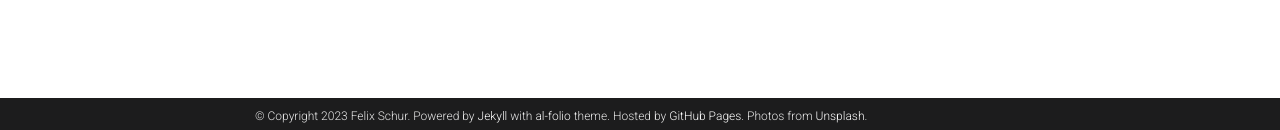
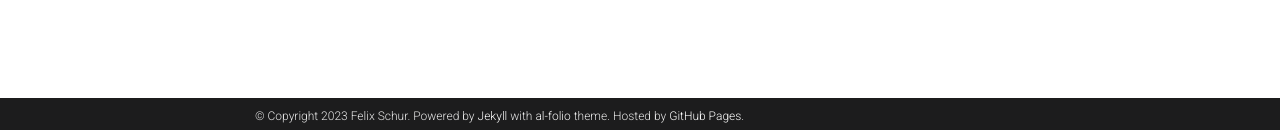
Before and after one commit to fschur/fschur.github.io, a Jekyll site: the page built from _pages/publications.md, in a window 1280 px wide. Shown: the part 767-897 px from the top of the page. Built offline with Jekyll 4.4.1, drawn with Linux system fonts in a browser that asks for light colours; comment, search, counter and statistics services are not loaded; a style sheet for code colours, icons or effects is not loaded; some of the changed lines change nothing that is shown.

Commit message:
Update _config.yml

```diff
--- a/_config.yml
+++ b/_config.yml
@@ -12,7 +12,6 @@
 footer_text: >
   Powered by <a href="https://jekyllrb.com/" target="_blank">Jekyll</a> with <a href="https://github.com/alshedivat/al-folio">al-folio</a> theme.
   Hosted by <a href="https://pages.github.com/" target="_blank">GitHub Pages</a>.
-  Photos from <a href="https://unsplash.com" target="_blank">Unsplash</a>.
 keywords: jekyll, jekyll-theme, academic-website, portfolio-website  # add your own keywords or leave empty
 
 lang: en # the language of your site (for example: en, fr, cn, ru, etc.)
@@ -71,13 +70,13 @@
 # Social integration
 # -----------------------------------------------------------------------------
 
-github_username: # your GitHub user name
+github_username: fschur # your GitHub user name
 gitlab_username: # your GitLab user name
 twitter_username: # your Twitter handle
 mastodon_username: # your mastodon instance+username in the format instance.tld/@username
-linkedin_username: # your LinkedIn user name
+linkedin_username: Felix Schur # your LinkedIn user name
 telegram_username: # your Telegram user name
-scholar_userid: # your Google Scholar ID
+scholar_userid: X-U2ehEAAAAJ # your Google Scholar ID
 semanticscholar_id: # your Semantic Scholar ID
 whatsapp_number: # your WhatsApp number (full phone number in international format. Omit any zeroes, brackets, or dashes when adding the phone number in international format.)
 orcid_id: # your ORCID ID
@@ -274,8 +273,8 @@
 
 scholar:
 
-  last_name: [Einstein]
-  first_name: [Albert, A.]
+  last_name: [Schur]
+  first_name: [Felix]
 
   style: apa
   locale: en
```
